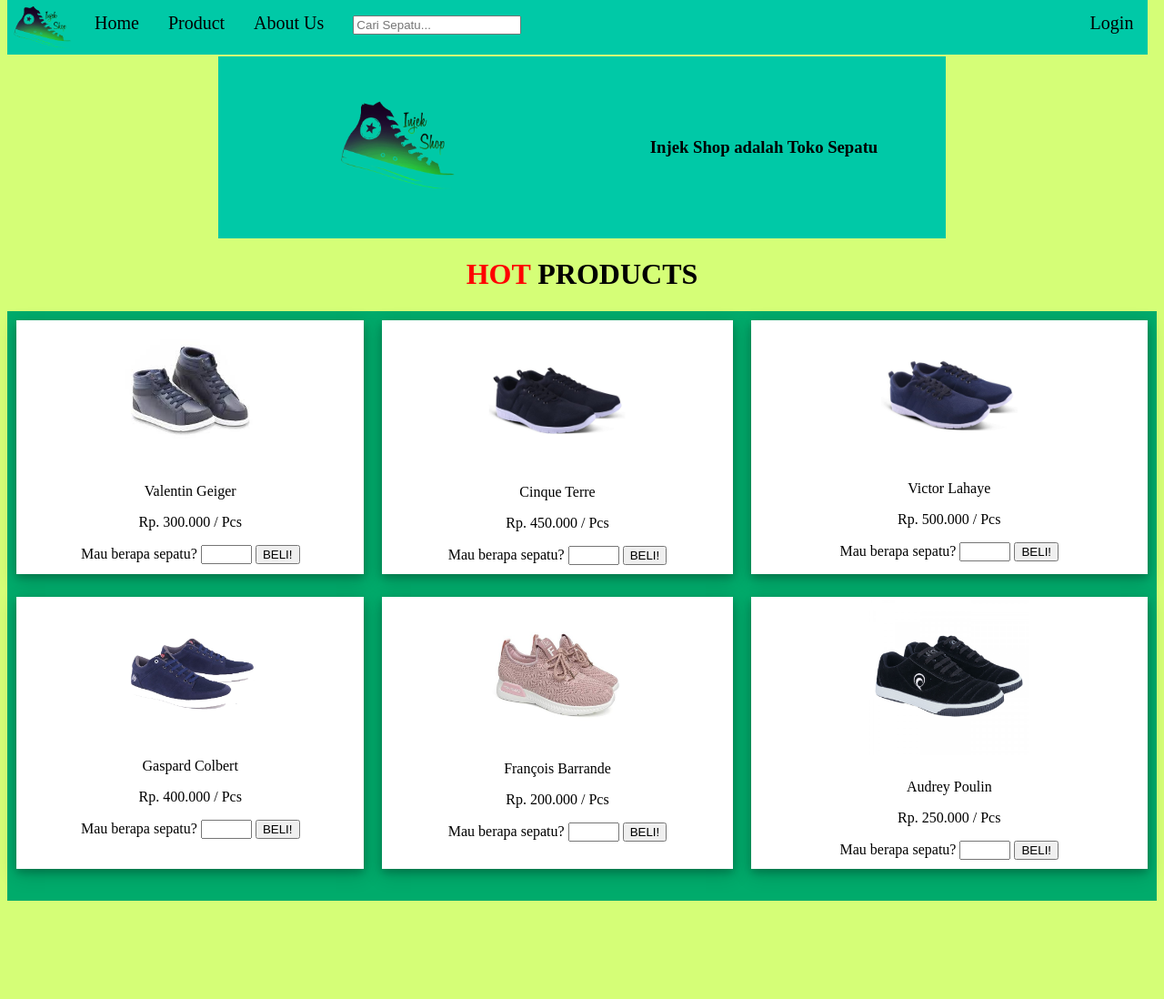
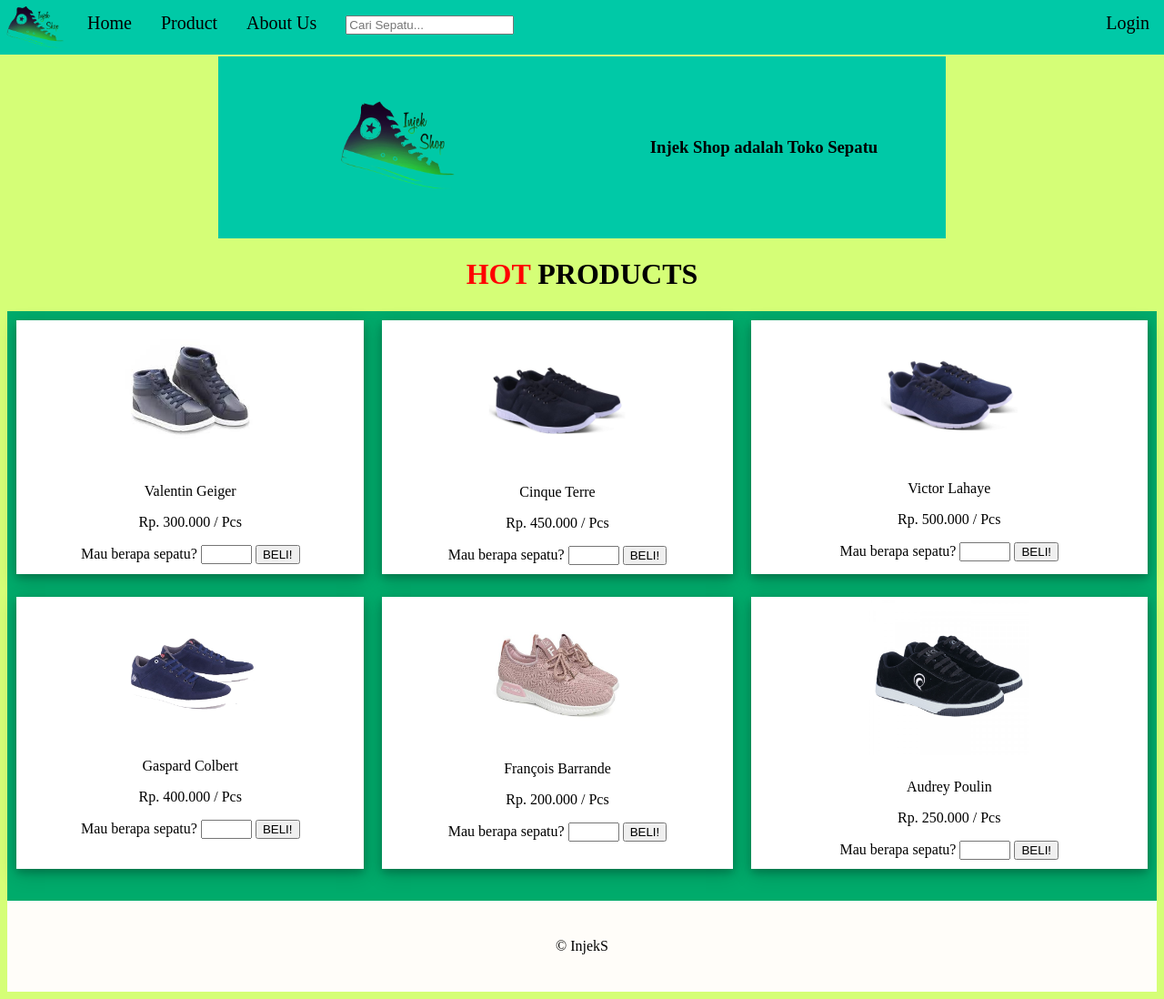
Before and after one commit to dibotak/ecommerce, a plain HTML site: page contentproduct.html in a window 1280 px wide. Shown: the whole page at 91% size. Before the commit the page ends 998 px from the top, so only its background shows below. Drawn offline with Linux system fonts and the light colour scheme.

Commit message:
second commit

```diff
--- a/contentproduct.html
+++ b/contentproduct.html
@@ -2,6 +2,7 @@
 <html>
     <head>
     <link rel="stylesheet" href="style.css">
+    <title>Injek Shop</title>
     <div>
         <ul class="center">
             <a href="#"><img src="gambar/logo.png" class="logo"></a>
@@ -64,7 +65,7 @@
                 <div class="container">
                   <p>Victor Lahaye</p>
                   <p>Rp. 500.000 / Pcs</p>
-                  <form action="#" method="get">
+                  <form action="invoice.html" method="get">
                     <label for="quantity">Mau berapa sepatu?</label>
                     <input type="number" id="quantity" name="quantity" min="0" max="10">
                     <button type="submit">BELI!</button>
@@ -112,6 +113,8 @@
               </div>
           </div>
     </div>
-
 </body>
+  <footer>
+      &copy; InjekS
+  </footer>
 </html>
--- a/style.css
+++ b/style.css
@@ -4,13 +4,14 @@ body {
 
 ul {
     list-style-type: none;
-    margin: 0 auto;
+    margin: 0 0;
     padding: 0;
     overflow: hidden;
     background-color: #00c9a7;
     position: fixed;
     top: 0;
-    width: 98%;
+    right: 0;
+    width: 100%;
     font-size: 20px;
   }
 
@@ -91,3 +92,10 @@ ul {
     text-align: center;
     padding: 10px 20px;
   }
+
+  footer {
+    height: 100px;
+    background-color: #fffdf9;
+    text-align: center;
+    line-height: 100px;
+  }
```
